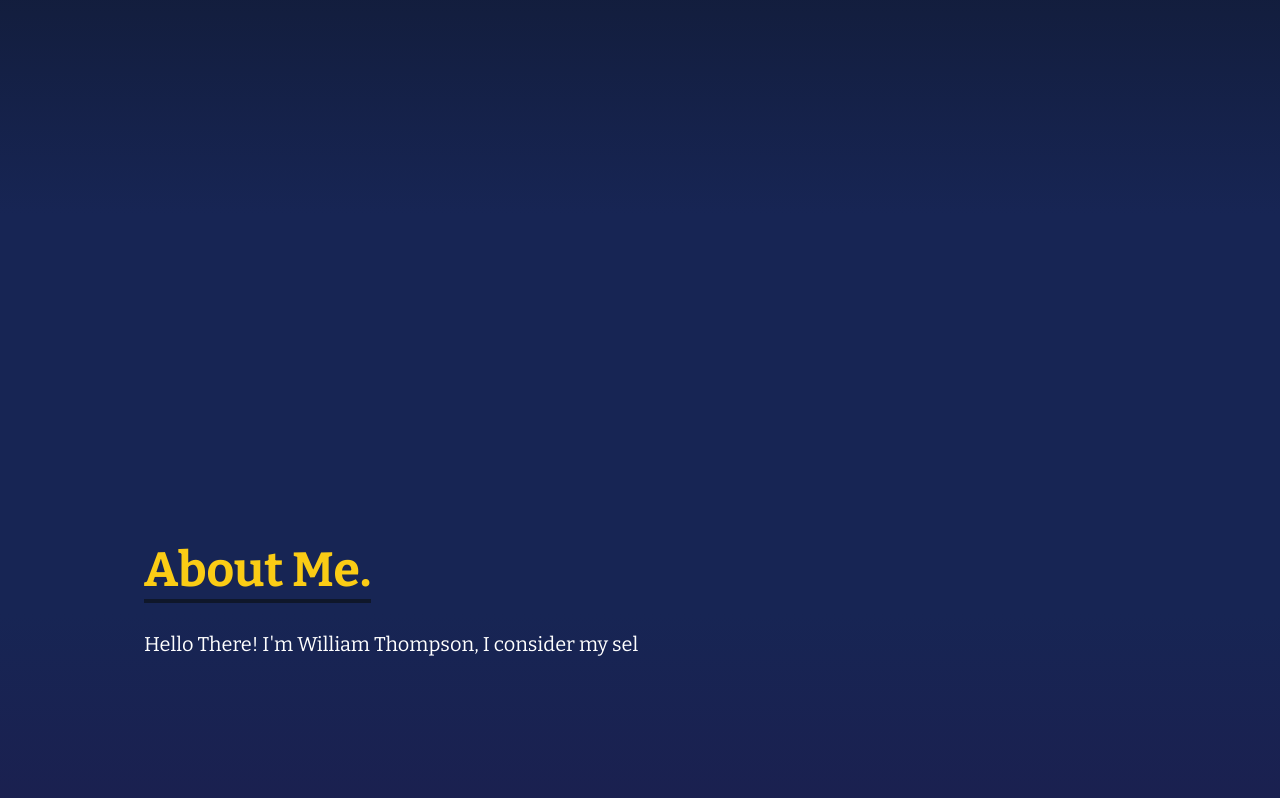
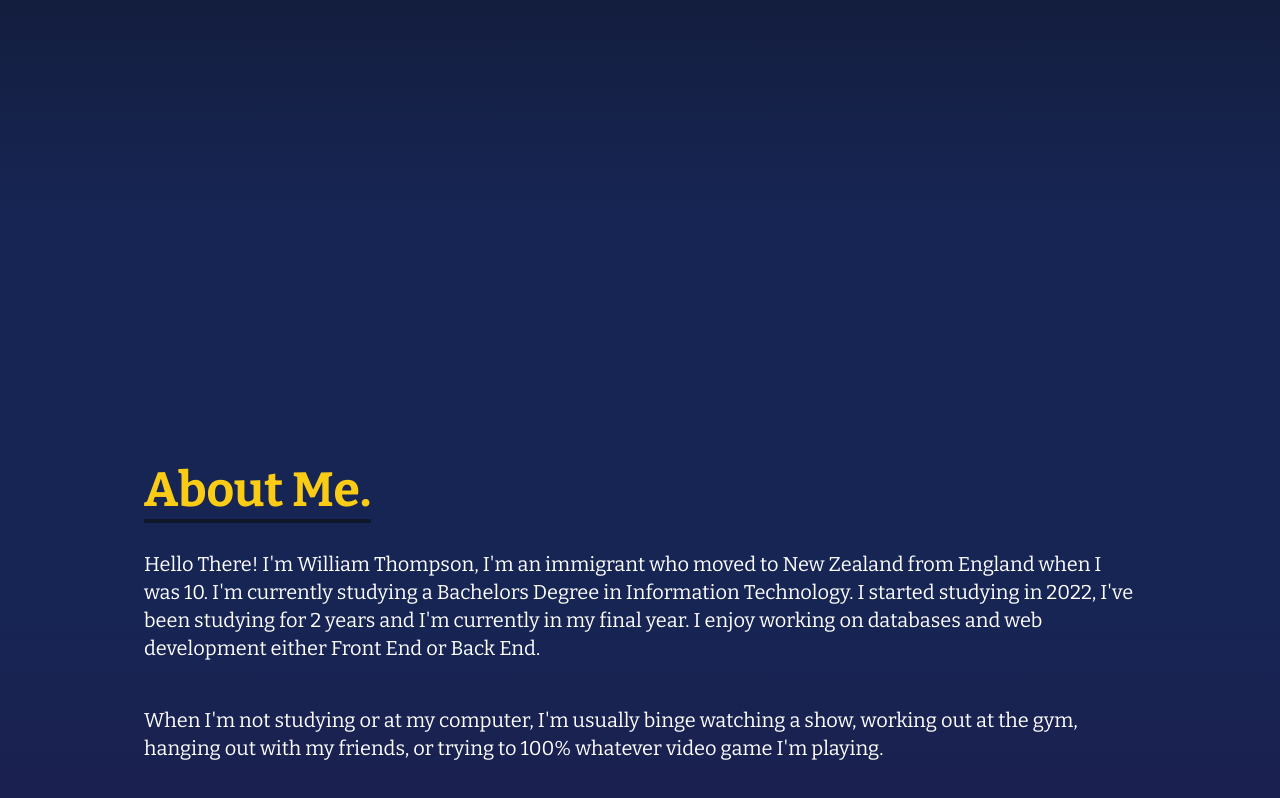
Before and after one commit to WilliamThompa/FinishedPortfolio, a React (Vite) app in the folder v2-portfolio/: page / in a window 1280 px wide. Shown: the part 586-1384 px from the top of the page. Built offline with nearby package versions, Linux system fonts and the light colour scheme.

Commit message:
Update About

```diff
--- a/v2-portfolio/src/components/About.jsx
+++ b/v2-portfolio/src/components/About.jsx
@@ -9,13 +9,14 @@ function About() {
             </div>
 
             <p className='text-xl mt-5'>
-                Hello There! I'm William Thompson, I consider my sel
+                Hello There! I'm William Thompson, I'm an immigrant who moved to New Zealand from England when I was 10. I'm currently studying a Bachelors Degree in Information Technology. I started studying in 2022, I've been studying for 2 years and
+                I'm currently in my final year. I enjoy working on databases and web development either Front End or Back End.
             </p>
 
             <br/>
 
-            <p className='text-xl'>
-
+            <p className='text-xl mt-5'>
+                When I'm not studying or at my computer, I'm usually binge watching a show, working out at the gym, hanging out with my friends, or trying to 100% whatever video game I'm playing.
             </p>
         </div>
     </div>
```
